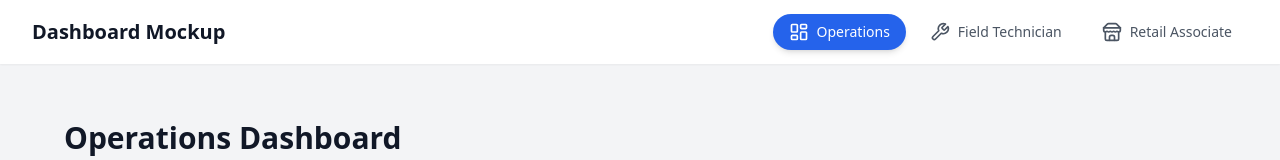
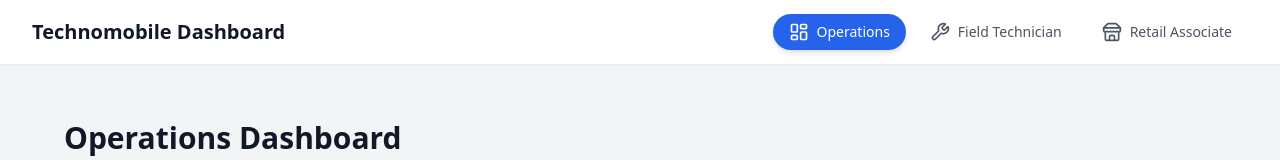
Before and after one commit to tester948/Technomobile-Dashboard, a React (Vite) app: page / in a window 1280 px wide. Shown: the top 160 px of the page. Built offline with nearby package versions, Linux system fonts and the light colour scheme; the HTML template or start-up script is replaced by a standard one.

Commit message:
Update TrainingExercise.jsx

```diff
--- a/src/components/TrainingExercise.jsx
+++ b/src/components/TrainingExercise.jsx
@@ -512,7 +512,7 @@ const App = () => {
 				<div className="max-w-7xl mx-auto px-4 sm:px-6 lg:px-8">
 					<div className="flex justify-between items-center h-16">
 						<h1 className="text-xl font-bold text-gray-900">
-							Dashboard Mockup
+							Technomobile Dashboard
 						</h1>
 						<nav className="flex items-center space-x-2">
 							{dashboards.map((d) => (
```
